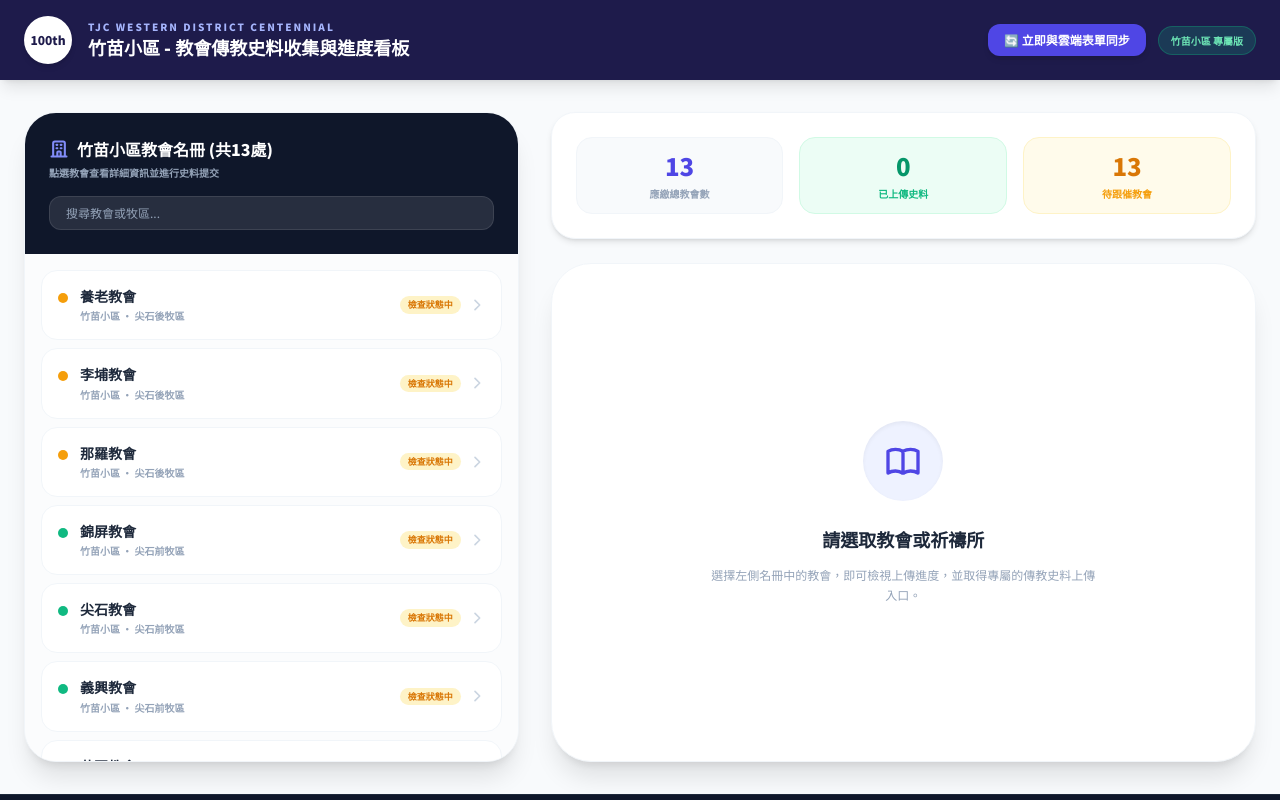
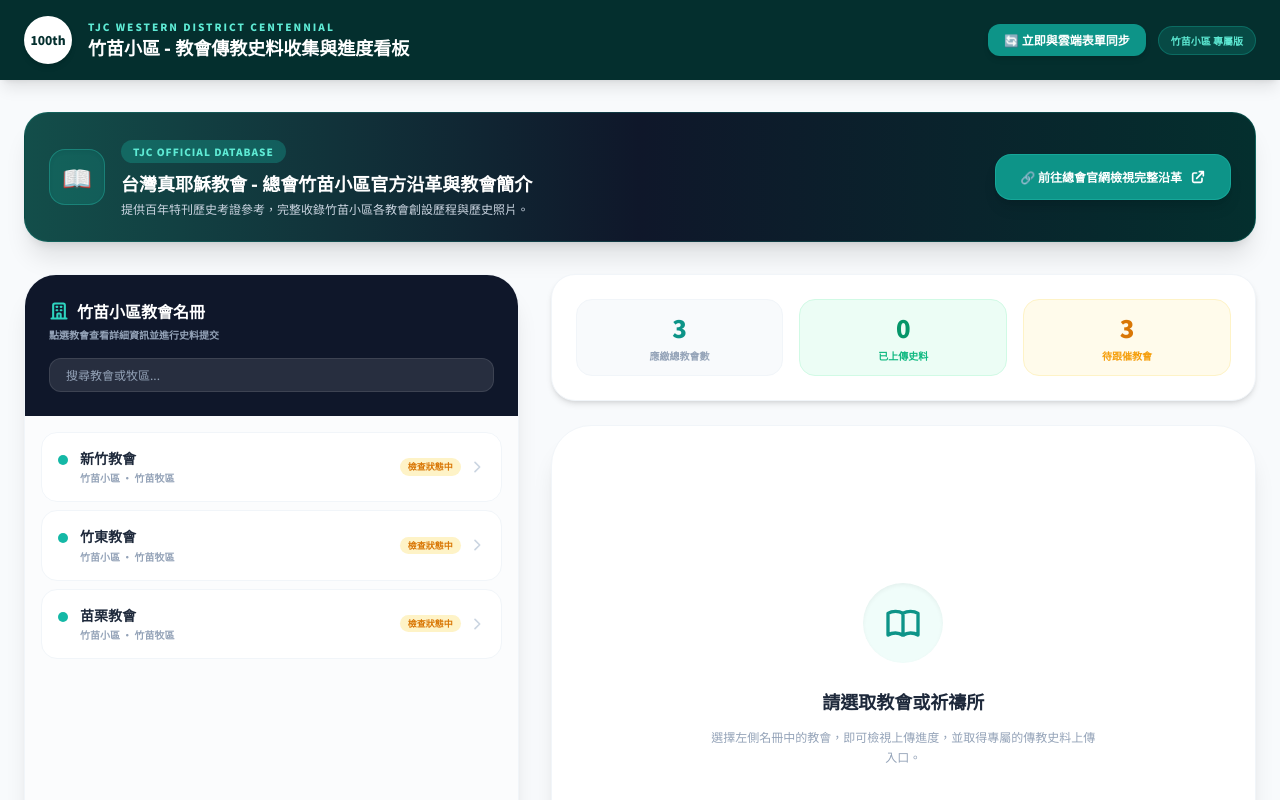
Before and after one commit to tjcdaxiinformation/TJC-West-History, a plain HTML site: page hsinchu-miaoli.html in a window 1280 px wide. Both pictures are taken after a click on the button "🔄 立即與雲端表單同步". Shown: the top 800 px of the page. Drawn offline with nearby package versions, Linux system fonts and the light colour scheme.

Commit message:
Update hsinchu-miaoli.html

```diff
--- a/hsinchu-miaoli.html
+++ b/hsinchu-miaoli.html
@@ -5,7 +5,6 @@
     <meta name="viewport" content="width=device-width, initial-scale=1.0">
     <title>TJC 西區音樂會 - 竹苗小區史料收集系統</title>
 
-    <!-- 載入 Tailwind CSS (極速排版引擎) -->
     <script src="https://cdn.tailwindcss.com"></script>
 
     <style>
@@ -19,58 +18,71 @@
 </head>
 <body class="bg-slate-50 min-h-screen flex flex-col justify-between">
 
-    <!-- 頂部官方導覽列 -->
-    <header class="bg-indigo-950 text-white shadow-lg shrink-0">
+    <header class="bg-teal-950 text-white shadow-lg shrink-0">
         <div class="max-w-7xl mx-auto px-6 py-4 flex flex-col md:flex-row justify-between items-center gap-4">
             <div class="flex items-center gap-4">
                 <div class="w-12 h-12 bg-white rounded-full flex items-center justify-center p-0.5 shadow-md">
-                    <img src="百週年.png" alt="100" class="w-full h-full object-contain" onerror="this.outerHTML='<span class=\'text-indigo-950 font-black text-xs\'>100th</span>'" />
+                    <img src="百週年.png" alt="100" class="w-full h-full object-contain" onerror="this.outerHTML='<span class=\'text-teal-950 font-black text-xs\'>100th</span>'" />
                 </div>
                 <div>
-                    <p class="text-[10px] font-black uppercase text-indigo-300 tracking-[0.2em] leading-none mb-1">TJC Western District Centennial</p>
+                    <p class="text-[10px] font-black uppercase text-teal-300 tracking-[0.2em] leading-none mb-1">TJC Western District Centennial</p>
                     <h1 class="text-lg font-black leading-tight">竹苗小區 - 教會傳教史料收集與進度看板</h1>
                 </div>
             </div>
             <div class="flex items-center gap-3">
-                <button onclick="syncWithGoogleSheet()" class="text-xs bg-indigo-600 hover:bg-indigo-500 text-white px-4 py-2 rounded-xl font-black flex items-center gap-1.5 transition-all shadow-md">
+                <button onclick="syncWithGoogleSheet()" class="text-xs bg-teal-600 hover:bg-teal-500 text-white px-4 py-2 rounded-xl font-black flex items-center gap-1.5 transition-all shadow-md">
                     <span>🔄 立即與雲端表單同步</span>
                 </button>
-                <span class="text-[10px] bg-emerald-500/20 text-emerald-300 px-3 py-1.5 rounded-full border border-emerald-500/30 font-bold">竹苗小區 專屬版</span>
+                <span class="text-[10px] bg-teal-500/20 text-teal-300 px-3 py-1.5 rounded-full border border-teal-500/30 font-bold">竹苗小區 專屬版</span>
             </div>
         </div>
     </header>
 
-    <!-- 主區塊 -->
-    <main class="max-w-7xl mx-auto w-full px-6 py-8 flex-grow grid grid-cols-1 lg:grid-cols-12 gap-8">
+    <main class="max-w-7xl mx-auto w-full px-6 py-8 flex-grow flex flex-col gap-8">
 
-        <!-- 左側：竹苗小區 13 處教會/祈禱所名冊 (5列寬) -->
+        <!-- 🌟 總會官方沿革連結專區（竹苗小區 collapse=38） -->
+        <div class="bg-gradient-to-r from-teal-900 via-slate-900 to-teal-950 rounded-3xl p-6 text-white shadow-xl border border-teal-500/20 flex flex-col md:flex-row items-center justify-between gap-6">
+            <div class="flex items-center gap-4">
+                <div class="w-14 h-14 bg-teal-500/20 border border-teal-400/30 rounded-2xl flex items-center justify-center shrink-0 text-2xl shadow-inner">
+                    📖
+                </div>
+                <div>
+                    <span class="text-[10px] font-black uppercase tracking-widest text-teal-300 bg-teal-500/30 px-3 py-1 rounded-full">TJC Official Database</span>
+                    <h2 class="text-lg font-black mt-2">台灣真耶穌教會 - 總會竹苗小區官方沿革與教會簡介</h2>
+                    <p class="text-xs text-slate-300 mt-1">提供百年特刊歷史考證參考，完整收錄竹苗小區各教會創設歷程與歷史照片。</p>
+                </div>
+            </div>
+            <div class="shrink-0 w-full md:w-auto">
+                <a href="https://www.tjc.org.tw/brochure/church?category=8&collapse=38" target="_blank" class="w-full md:w-auto bg-teal-600 hover:bg-teal-500 text-white px-6 py-3.5 rounded-2xl font-black text-xs transition-all shadow-lg flex items-center justify-center gap-2 border border-teal-400/30 group">
+                    <span>🔗 前往總會官網檢視完整沿革</span>
+                    <svg class="w-4 h-4 group-hover:translate-x-0.5 transition-transform" fill="none" viewBox="0 0 24 24" stroke="currentColor" stroke-width="2.5"><path stroke-linecap="round" stroke-linejoin="round" d="M10 6H6a2 2 0 00-2 2v10a2 2 0 002 2h10a2 2 0 002-2v-4M14 4h6m0 0v6m0-6L10 14" /></svg>
+                </a>
+            </div>
+        </div>
+
+        <div class="grid grid-cols-1 lg:grid-cols-12 gap-8">
             <section class="lg:col-span-5 bg-white rounded-[2rem] shadow-xl border border-slate-100 flex flex-col h-[650px] overflow-hidden">
                 <div class="p-6 bg-slate-900 text-white shrink-0">
                     <h3 class="font-black text-base flex items-center gap-2">
-                    <svg class="w-5 h-5 text-indigo-400" fill="none" viewBox="0 0 24 24" stroke="currentColor" stroke-width="2.5"><path stroke-linecap="round" stroke-linejoin="round" d="M19 21V5a2 2 0 00-2-2H7a2 2 0 00-2 2v16m14 0h2m-2 0h-5m-9 0H3m2 0h5M9 7h1m-1 4h1m4-4h1m-1 4h1m-5 10v-5a1 1 0 011-1h2a1 1 0 011 1v5m-4 0h4" /></svg>
-                    竹苗小區教會名冊 (共13處)
+                        <svg class="w-5 h-5 text-teal-400" fill="none" viewBox="0 0 24 24" stroke="currentColor" stroke-width="2.5"><path stroke-linecap="round" stroke-linejoin="round" d="M19 21V5a2 2 0 00-2-2H7a2 2 0 00-2 2v16m14 0h2m-2 0h-5m-9 0H3m2 0h5M9 7h1m-1 4h1m4-4h1m-1 4h1m-5 10v-5a1 1 0 011-1h2a1 1 0 011 1v5m-4 0h4" /></svg>
+                        竹苗小區教會名冊
                     </h3>
                     <p class="text-[10px] text-slate-400 mt-1 font-bold">點選教會查看詳細資訊並進行史料提交</p>
 
-                <!-- 搜尋欄 -->
                     <div class="mt-4 relative">
-                    <input id="search-input" oninput="filterChurches()" type="text" placeholder="搜尋教會或牧區..." class="w-full bg-white/10 border border-white/10 rounded-xl px-4 py-2 text-xs text-white placeholder-slate-400 focus:outline-none focus:ring-2 focus:ring-indigo-500" />
+                        <input id="search-input" oninput="filterChurches()" type="text" placeholder="搜尋教會或牧區..." class="w-full bg-white/10 border border-white/10 rounded-xl px-4 py-2 text-xs text-white placeholder-slate-400 focus:outline-none focus:ring-2 focus:ring-teal-500" />
                     </div>
                 </div>
 
-            <!-- 教會滾動清單 -->
                 <div id="church-list" class="flex-grow overflow-y-auto p-4 space-y-2 custom-scrollbar bg-slate-50/50">
-                <!-- 由 JavaScript 動態生成 -->
                     </div>
             </section>
 
-        <!-- 右側：詳細資訊與提交系統 (7列寬) -->
             <section class="lg:col-span-7 flex flex-col gap-6">
 
-            <!-- 進度追蹤看板 -->
                 <div class="bg-white p-6 rounded-3xl shadow-md border border-slate-100 grid grid-cols-3 gap-4 shrink-0">
                     <div class="text-center p-3 bg-slate-50 rounded-2xl border border-slate-100">
-                    <div id="total-churches" class="text-2xl font-black text-indigo-600">13</div>
+                        <div id="total-churches" class="text-2xl font-black text-teal-600">0</div>
                         <div class="text-[10px] text-slate-400 font-bold uppercase mt-1">應繳總教會數</div>
                     </div>
                     <div class="text-center p-3 bg-emerald-50 rounded-2xl border border-emerald-100">
@@ -78,15 +90,14 @@
                         <div class="text-[10px] text-emerald-500 font-bold uppercase mt-1">已上傳史料</div>
                     </div>
                     <div class="text-center p-3 bg-amber-50 rounded-2xl border border-amber-100">
-                    <div id="count-pending" class="text-2xl font-black text-amber-600">13</div>
+                        <div id="count-pending" class="text-2xl font-black text-amber-600">0</div>
                         <div class="text-[10px] text-amber-500 font-bold uppercase mt-1">待跟催教會</div>
                     </div>
                 </div>
 
-            <!-- 詳細資訊面板 -->
                 <div id="detail-panel" class="bg-white rounded-[2.5rem] shadow-xl border border-slate-100 p-8 flex-grow flex flex-col justify-center items-center text-center">
                     <div class="max-w-sm">
-                    <div class="w-20 h-20 bg-indigo-50 text-indigo-600 rounded-full flex items-center justify-center mx-auto mb-6 shadow-inner">
+                        <div class="w-20 h-20 bg-teal-50 text-teal-600 rounded-full flex items-center justify-center mx-auto mb-6 shadow-inner">
                             <svg class="w-10 h-10" fill="none" viewBox="0 0 24 24" stroke="currentColor" stroke-width="2"><path stroke-linecap="round" stroke-linejoin="round" d="M12 6.253v13m0-13C10.832 5.477 9.246 5 7.5 5S4.168 5.477 3 6.253v13C4.168 18.477 5.754 18 7.5 18s3.168.477 4 1.253m0-13C13.168 5.477 14.754 5 16.5 5c1.747 0 3.332.477 4.5 1.253v13C19.832 18.477 18.247 18 16.5 18c-1.746 0-3.168.477-4 1.253" /></svg>
                         </div>
                         <h4 class="text-lg font-black text-slate-800">請選取教會或祈禱所</h4>
@@ -96,55 +107,37 @@
                     </div>
                 </div>
             </section>
-
+        </div>
     </main>
 
-    <!-- 頁尾宣告與組長聯繫方式 -->
     <footer class="bg-slate-900 text-slate-500 text-[10px] text-center py-4 border-t border-slate-800 shrink-0 flex flex-col sm:flex-row justify-center items-center gap-1 sm:gap-3">
         <span>TJC Western District Centennial Music Concert PR Group © 2026. All Rights Reserved.</span>
         <span class="hidden sm:inline text-slate-700">|</span>
-        <a href="https://line.me/ti/p/U3XGjc8GKN" target="_blank" class="text-indigo-400 hover:text-indigo-300 font-black underline flex items-center gap-1 transition-colors">
+        <a href="https://line.me/ti/p/U3XGjc8GKN" target="_blank" class="text-teal-400 hover:text-teal-300 font-black underline flex items-center gap-1 transition-colors">
             💬 任何問題請聯絡公關宣傳組長
         </a>
     </footer>
 
-    <!-- JavaScript 核心控制 (0秒延遲，瞬間載入免編譯，完全防卡死) -->
     <script>
-        // 【管理員設定一】官方 Google 表單連結
         const googleFormUrl = "https://docs.google.com/forms/d/e/1FAIpQLScJonO-Dyv_nu_iLnms_gIswddQIN8THuuFfalLoHivc76W2Q/viewform";
-
-        // 【管理員設定二】指向性自動預填設定：放入竹苗小區真實指向問題 ID
         const formEntryId = "974815491";
-
-        // 【管理員設定三】Google 試算表 CSV 自動同步連結
         const googleSheetCsvUrl = "";
 
-        // 竹苗小區 13 間教會/祈禱所完整真實數據庫
+        // 竹苗小區教會真實數據庫（若有特定教會名稱微調可隨時更新）
         const churches = [
-            { id: 1, zone: "竹苗小區", note: "尖石後牧區", name: "養老", address: "31345新竹縣尖石鄉秀巒村13鄰立園4號" },
-            { id: 2, zone: "竹苗小區", note: "尖石後牧區", name: "李埔", address: "31343新竹縣尖石鄉玉峰村3鄰李埔16號" },
-            { id: 3, zone: "竹苗小區", note: "尖石後牧區", name: "那羅", address: "31341新竹縣尖石鄉錦屏村10鄰那羅104號" },
-            { id: 4, zone: "竹苗小區", note: "尖石前牧區", name: "錦屏", address: "31341新竹縣尖石鄉錦屏村2鄰45號" },
-            { id: 5, zone: "竹苗小區", note: "尖石前牧區", name: "尖石", address: "31342新竹縣尖石鄉嘉樂村5鄰麥樹仁272號" },
-            { id: 6, zone: "竹苗小區", note: "尖石前牧區", name: "義興", address: "31342新竹縣尖石鄉義興村9鄰馬胎68號" },
-            { id: 7, zone: "竹苗小區", note: "五峰牧區", name: "花園", address: "31141新竹縣五峰鄉花園村6鄰126之1號" },
-            { id: 8, zone: "竹苗小區", note: "五峰牧區", name: "五峰", address: "31141新竹縣五峰鄉大隘村10鄰五峰191號" },
-            { id: 9, zone: "竹苗小區", note: "五峰牧區", name: "桃山", address: "31141新竹縣五峰鄉桃山村1鄰6號" },
-            { id: 10, zone: "竹苗小區", note: "五峰牧區", name: "清泉", address: "31141新竹縣五峰鄉桃山村14鄰清泉228之2號" },
-            { id: 11, zone: "竹苗小區", note: "中港溪牧區", name: "頭份", address: "35142苗栗縣頭份市民權里光華街48號" },
-            { id: 12, zone: "竹苗小區", note: "中港溪牧區", name: "東江", address: "35343苗栗縣南庄鄉南江村東江新邨25鄰50號" },
-            { id: 13, zone: "竹苗小區", note: "中港溪牧區", name: "東河", address: "35346苗栗縣南庄鄉東河村東興新邨 129之3號" }
+            { id: 1, zone: "竹苗小區", note: "竹苗牧區", name: "新竹", address: "新竹市..." },
+            { id: 2, zone: "竹苗小區", note: "竹苗牧區", name: "竹東", address: "新竹縣竹東鎮..." },
+            { id: 3, zone: "竹苗小區", note: "竹苗牧區", name: "苗栗", address: "苗栗縣..." }
+            // 您可依實際竹苗小區所轄教會清單在此擴充
         ];
 
         let activeChurchId = null;
 
-        // 初始化各教會狀態 (優先讀取 LocalStorage 記憶)
         churches.forEach(c => {
             const savedStatus = localStorage.getItem(`tjc_zhumiao_status_${c.id}`);
             c.status = savedStatus ? savedStatus : 'pending';
         });
 
-        // 渲染左側名冊
         function renderChurchList(data) {
             const listContainer = document.getElementById('church-list');
             if (!listContainer) return;
@@ -157,11 +150,11 @@
                     : '<span class="text-[9px] bg-amber-100 text-amber-600 px-2 py-0.5 rounded-full font-bold">檢查狀態中</span>';
 
                 const card = document.createElement('button');
-                card.className = `w-full text-left p-4 rounded-2xl transition-all border flex items-center justify-between group ${isActive ? 'bg-indigo-50 border-indigo-400 shadow-sm' : 'bg-white border-slate-100 hover:border-slate-200'}`;
+                card.className = `w-full text-left p-4 rounded-2xl transition-all border flex items-center justify-between group ${isActive ? 'bg-teal-50 border-teal-400 shadow-sm' : 'bg-white border-slate-100 hover:border-slate-200'}`;
                 card.onclick = () => selectChurch(c.id);
                 card.innerHTML = `
                     <div class="flex items-start gap-3">
-                        <div class="mt-1.5 w-2.5 h-2.5 rounded-full shrink-0 ${getNoteColor(c.note)}"></div>
+                        <div class="mt-1.5 w-2.5 h-2.5 rounded-full shrink-0 bg-teal-500"></div>
                         <div>
                             <div class="text-sm font-black text-slate-800 leading-snug">${c.name}教會</div>
                             <div class="text-[10px] text-slate-400 font-bold mt-0.5">${c.zone} · ${c.note}</div>
@@ -169,18 +162,11 @@
                     </div>
                     <div class="flex items-center gap-2 shrink-0">
                         ${statusBadge}
-                        <svg class="w-4 h-4 text-slate-300 group-hover:text-indigo-600 transition-colors" fill="none" viewBox="0 0 24 24" stroke="currentColor" stroke-width="2.5"><path stroke-linecap="round" stroke-linejoin="round" d="M9 5l7 7-7 7" /></svg>
+                        <svg class="w-4 h-4 text-slate-300 group-hover:text-teal-600 transition-colors" fill="none" viewBox="0 0 24 24" stroke="currentColor" stroke-width="2.5"><path stroke-linecap="round" stroke-linejoin="round" d="M9 5l7 7-7 7" /></svg>
                     </div>
                 `;
                 listContainer.appendChild(card);
             });
-        }
-
-        function getNoteColor(note) {
-            if (note === "尖石後牧區") return "bg-amber-500";
-            if (note === "尖石前牧區") return "bg-emerald-500";
-            if (note === "五峰牧區") return "bg-purple-500";
-            return "bg-rose-500"; // 中港溪牧區
         }
 
         function filterChurches() {
@@ -192,7 +178,6 @@
             renderChurchList(filtered);
         }
 
-        // 點選單一教會展示
         function selectChurch(id) {
             activeChurchId = id;
             const church = churches.find(c => c.id === id);
@@ -200,21 +185,16 @@
             if (!church || !detailPanel) return;
 
             filterChurches();
-
             const isSubmitted = church.status === 'submitted';
-
-            // 智慧 Entry ID 格式化 (相容 entry.123 或純 123 數字填法)
             const entryParam = formEntryId.startsWith('entry.') ? formEntryId : `entry.${formEntryId}`;
-            // 拼裝含有指向性預填參數的專屬 Google 表單 URL (已移除結尾的 "教會" 兩個字，直接預填選項名稱，如「養老」、「那羅」)
             const paramFormUrl = `${googleFormUrl}?${entryParam}=${encodeURIComponent(church.name)}`;
 
             detailPanel.className = "bg-white rounded-[2.5rem] shadow-xl border border-slate-100 p-8 flex-grow flex flex-col justify-between animate-in fade-in zoom-in duration-300";
             detailPanel.innerHTML = `
                 <div class="space-y-6">
-                    <!-- 教會小區頭部 -->
                     <div class="flex justify-between items-start border-b border-slate-100 pb-5">
                         <div class="text-left">
-                            <span class="text-[10px] font-black uppercase text-indigo-600 bg-indigo-50 px-3 py-1 rounded-full border border-indigo-100">${church.note}</span>
+                            <span class="text-[10px] font-black uppercase text-teal-600 bg-teal-50 px-3 py-1 rounded-full border border-teal-100">${church.note}</span>
                             <h3 class="text-2xl font-black text-slate-900 mt-3 leading-tight">${church.name}教會</h3>
                             <p class="text-xs text-slate-400 font-bold mt-1">通訊地址：${church.address}</p>
                         </div>
@@ -224,29 +204,27 @@
                         </div>
                     </div>
 
-                    <!-- 操作與提交說明 -->
-                    <div class="bg-indigo-50/50 p-6 rounded-[2rem] border border-indigo-100/50 flex flex-col md:flex-row items-center gap-6">
+                    <div class="bg-teal-50/50 p-6 rounded-[2rem] border border-teal-100/50 flex flex-col md:flex-row items-center gap-6">
                         <div class="flex-grow text-left space-y-2">
-                            <h5 class="text-sm font-black text-indigo-950 flex items-center gap-1.5">
+                            <h5 class="text-sm font-black text-teal-950 flex items-center gap-1.5">
                                 <span>傳教史料上傳步驟說明</span>
                             </h5>
-                            <ol class="text-xs text-indigo-900/80 leading-relaxed font-bold list-decimal pl-4 space-y-1">
+                            <ol class="text-xs text-teal-900/80 leading-relaxed font-bold list-decimal pl-4 space-y-1">
                                 <li>點選下方按鈕，在【新視窗】中完成 Google 表單史料填寫與上傳。</li>
                                 <li><strong>指向性已啟用</strong>：表單開啟後會自動為您勾選好【${church.name}】，無需重新選取。</li>
                                 <li>上傳完成後，返回此網頁並點選綠色<strong>【確認已完成上傳】</strong>按鈕。</li>
                             </ol>
                         </div>
-                        <div class="shrink-0 flex flex-col items-center gap-2 bg-white p-3 rounded-2xl border border-indigo-100/80 shadow-md">
+                        <div class="shrink-0 flex flex-col items-center gap-2 bg-white p-3 rounded-2xl border border-teal-100/80 shadow-md">
                             <img src="https://api.qrserver.com/v1/create-qr-code/?size=160&data=${encodeURIComponent(paramFormUrl)}" class="w-20 h-20 rendering-pixelated" alt="Submit QR" />
                             <span class="text-[8px] text-slate-400 font-black uppercase tracking-widest">手機掃碼上傳</span>
                         </div>
                     </div>
                 </div>
 
-                <!-- 動作按鈕區 -->
                 <div class="mt-8 pt-5 border-t border-slate-100 flex flex-col md:flex-row justify-between items-center gap-4">
-                    <a href="${paramFormUrl}" target="_blank" class="w-full md:flex-grow bg-slate-900 hover:bg-indigo-950 text-white py-4 px-6 rounded-2xl font-black text-xs transition-all flex items-center justify-center gap-2 shadow-lg active:scale-95">
-                        <svg class="w-4 h-4 text-indigo-400" fill="none" viewBox="0 0 24 24" stroke="currentColor" stroke-width="2.5"><path stroke-linecap="round" stroke-linejoin="round" d="M10 6H6a2 2 0 00-2 2v10a2 2 0 002 2h10a2 2 0 002-2v-4M14 4h6m0 0v6m0-6L10 14" /></svg>
+                    <a href="${paramFormUrl}" target="_blank" class="w-full md:flex-grow bg-slate-900 hover:bg-teal-950 text-white py-4 px-6 rounded-2xl font-black text-xs transition-all flex items-center justify-center gap-2 shadow-lg active:scale-95">
+                        <svg class="w-4 h-4 text-teal-400" fill="none" viewBox="0 0 24 24" stroke="currentColor" stroke-width="2.5"><path stroke-linecap="round" stroke-linejoin="round" d="M10 6H6a2 2 0 00-2 2v10a2 2 0 002 2h10a2 2 0 002-2v-4M14 4h6m0 0v6m0-6L10 14" /></svg>
                         開啟 Google 表單填寫並上傳史料
                     </a>
                     ${!isSubmitted ? `
@@ -263,7 +241,6 @@
             `;
         }
 
-        // 手動確認完成上傳 (寫入 LocalStorage)
         function confirmChurchUpload(id) {
             const church = churches.find(c => c.id === id);
             if (church) {
@@ -274,7 +251,6 @@
             }
         }
 
-        // 更新頂部已提交/未提交件數
         function updateStats() {
             const submittedCount = churches.filter(c => c.status === 'submitted').length;
             const pendingCount = churches.length - submittedCount;
@@ -283,40 +259,27 @@
             document.getElementById('total-churches').innerText = churches.length;
         }
 
-        // 與 Google 試算表同步資料
         async function syncWithGoogleSheet() {
             if (!googleSheetCsvUrl) {
-                alert("💡 管理員提示：\n尚未設定 Google 試算表 CSV 同步連結。\n目前已啟用瀏覽器 LocalStorage 本機記憶機制，您點選的「確認已完成上傳」將會安全儲存於本機中！");
+                alert("💡 管理員提示：尚未設定 Google 試算表 CSV 同步連結。");
                 return;
             }
-
             try {
                 const response = await fetch(googleSheetCsvUrl);
                 const csvData = await response.text();
-
                 churches.forEach(church => {
-                    const matchName = church.name; // 直接匹配 "養老"、"那羅"
-                    if (csvData.includes(matchName)) {
+                    if (csvData.includes(church.name)) {
                         church.status = 'submitted';
                         localStorage.setItem(`tjc_zhumiao_status_${church.id}`, 'submitted');
                     }
                 });
-
-                alert("🔄 雲端同步完成！已自動將 Google 表單中有提交紀錄的教會更新為『已上傳資料』！");
+                alert("🔄 雲端同步完成！");
                 renderChurchList(churches);
                 updateStats();
                 if (activeChurchId) selectChurch(activeChurchId);
             } catch (error) {
                 console.error("同步失敗:", error);
-                alert("❌ 同步失敗，請確認您的試算表「發布到網路」設定是否正確，或檢查網路連線。");
             }
-        }
-
-        // 0秒強制解鎖
-        const loader = document.getElementById('launch-loader');
-        if (loader) {
-            loader.style.opacity = '0';
-            setTimeout(() => loader.style.display = 'none', 300);
         }
 
         renderChurchList(churches);
```
Lines whose indentation alone changed are shown as unchanged.
